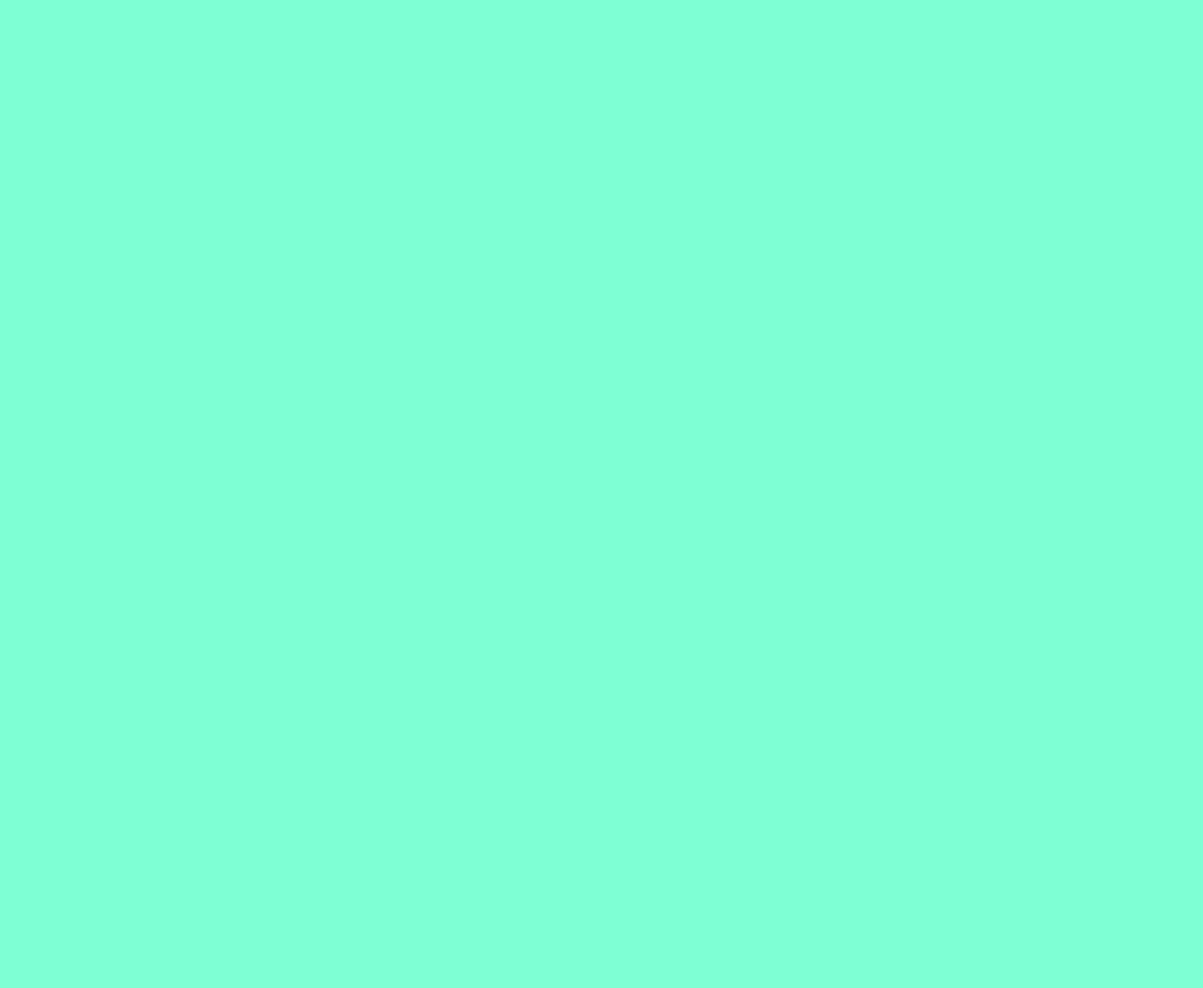
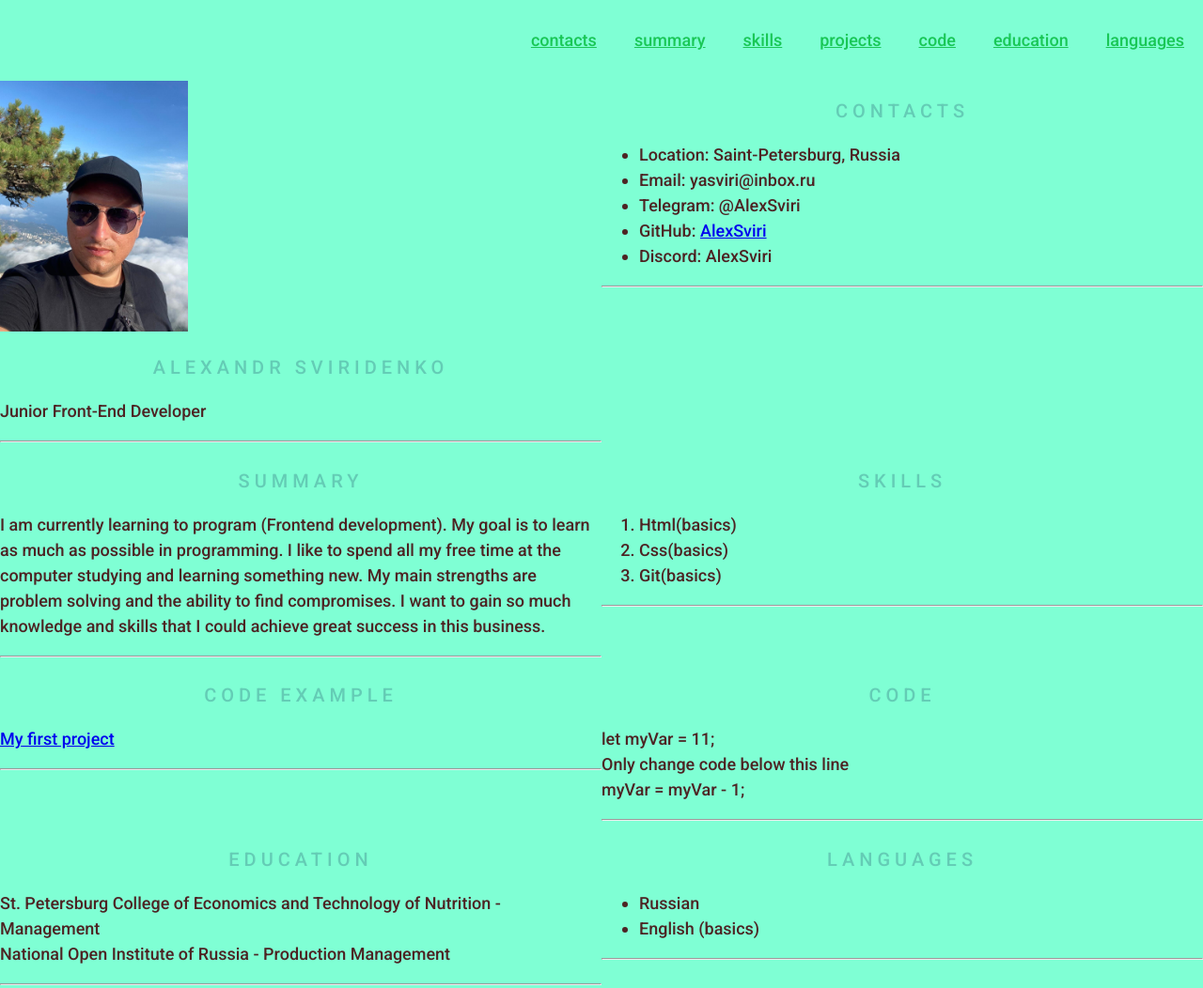
Before and after one commit to AlexSviri/rsschool-cv, a plain HTML site: page index.html in a window 1280 px wide. Shown: the top 1052 px of the page at 94% size. Before the commit the page ends 800 px from the top, so only its background shows below. Drawn offline with Linux system fonts and the light colour scheme.

Commit message:
fix: fix profile

```diff
--- a/index.html
+++ b/index.html
@@ -10,5 +10,89 @@
     <link rel="preconnect" href="https://fonts.gstatic.com">
     <link href="https://fonts.googleapis.com/css2?family=Roboto:wght@100;300;500;700&display=swap" rel="stylesheet">
 </head>
+<body>
+    <header class="header">
+        <div class="container">
+            <nav class="nav">
+                <ul class="nav-list">
+                  <li class="nav-item"><a href="#contacts" class="nav-link">contacts</a></li>
+                  <li class="nav-item"><a href="#summary" class="nav-link">summary</a></li>
+                  <li class="nav-item"><a href="#skills" class="nav-link">skills</a></li>
+                  <li class="nav-item"><a href="#projects" class="nav-link">projects</a></li>
+                  <li class="nav-item"><a href="#code" class="nav-link">code</a></li>
+                  <li class="nav-item"><a href="#education" class="nav-link">education</a></li>
+                  <li class="nav-item"><a href="#languages" class="nav-link">languages</a></li>
+                </ul>
+              </nav>
+        </div>
+    </header>
+    <main class="main">
+        <div class="container main-container">
+            <section class="section" id="profile">
+                <img src="./jpg/photo.jpg" alt="avatar" width="200">
+                <h1 class="section-title">Alexandr Sviridenko</h1>
+                <p>Junior Front-End Developer</p>
+                <hr>
+            </section>
+            <section class="section" id="contacts">
+                <h2 class="section-title">Contacts</h2>
+                <ul>
+                    <li>Location: Saint-Petersburg, Russia</li>
+                    <li>Email: yasviri@inbox.ru</li>
+                    <li>Telegram: @AlexSviri</li>
+                    <li>GitHub: <a href="https://github.com/AlexSviri">AlexSviri</a></li>
+                    <li>Discord: AlexSviri</li>
+                </ul>
+                <hr>
+            </section>
+            <section class="section" id="summary">
+                <h2 class="section-title">Summary</h2>
+                <p> I am currently learning to program (Frontend development). My goal is to learn as much as possible in programming. I like to spend all my free time at the computer studying and learning something new. My main strengths are problem solving and the ability to find compromises. I want to gain so much knowledge and skills that I could achieve great success in this business.</p>
+                <hr>
+            </section>
+            <section class="section" id="skills">
+                <h2 class="section-title">Skills</h2>
+                <ol>
+                    <li>Html(basics)</li>
+                    <li>Css(basics)</li>
+                    <li>Git(basics)</li>
+                </ol>
+                <hr>
+            </section>
+            <section class="section" id="projects">
+                <h2 class="section-title">Code Example</h2>
+                <p><a href="https://github.com/AlexSviri/project1-Html-css">My first project</a></p>
+                <hr>
+            </section>
+            <section class="section" id="code">
+                <h2 class="section-title">Code</h2>
+                <p>let myVar = 11;<br>
+                   Only change code below this line<br>
+                   myVar = myVar - 1;</p>
+                    <hr>
+            </section>
+            <section class="section" id="education">
+                <h2 class="section-title">Education</h2>
+                <p>St. Petersburg College of Economics and Technology of Nutrition - Management <br>
+                    National Open Institute of Russia - Production Management</p>
+                    <hr>
+            </section>
+            <section class="section" id="languages">
+                <h2 class="section-title">Languages</h2>
+                <ul>
+                    <li>Russian</li>
+                    <li>English (basics)</li>
+                </ul>
+                <hr>
+            </section>
+        </div>
+    </main>
+    <footer class="footer">
+        <div class="container footer-conteiner">
+            <a href="https://github.com/AlexSviri">Github</a>
+            <a href="https://rs.school/js-stage0/"><img src="./logo/rs_school_js.svg" width="150"
+                height="150" alt="rs_school_pre"></a>
+        </div>
+    </footer>
 </body>
 </html>
```
